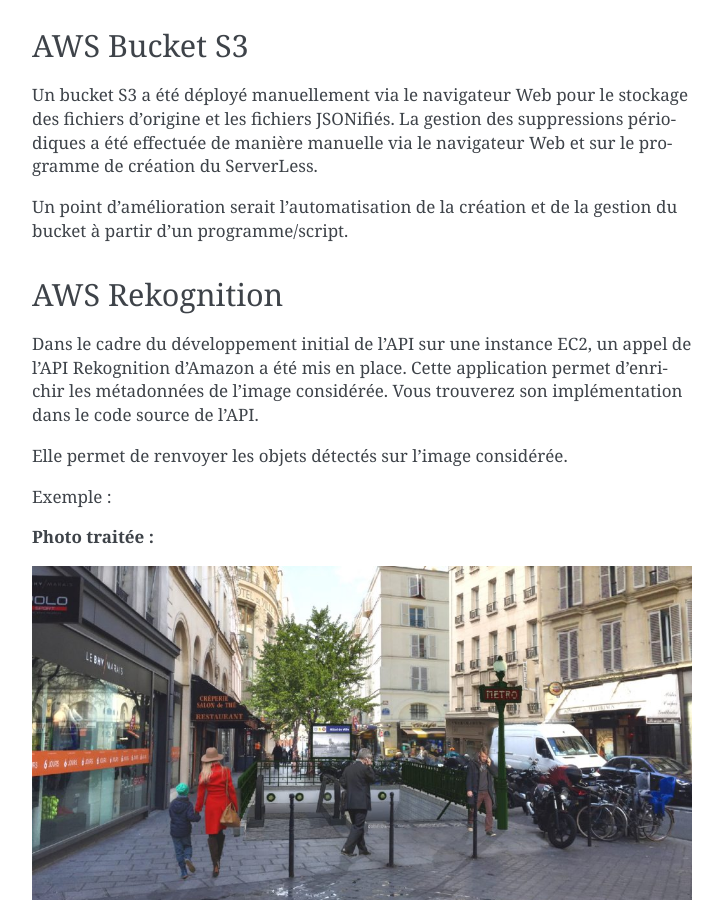
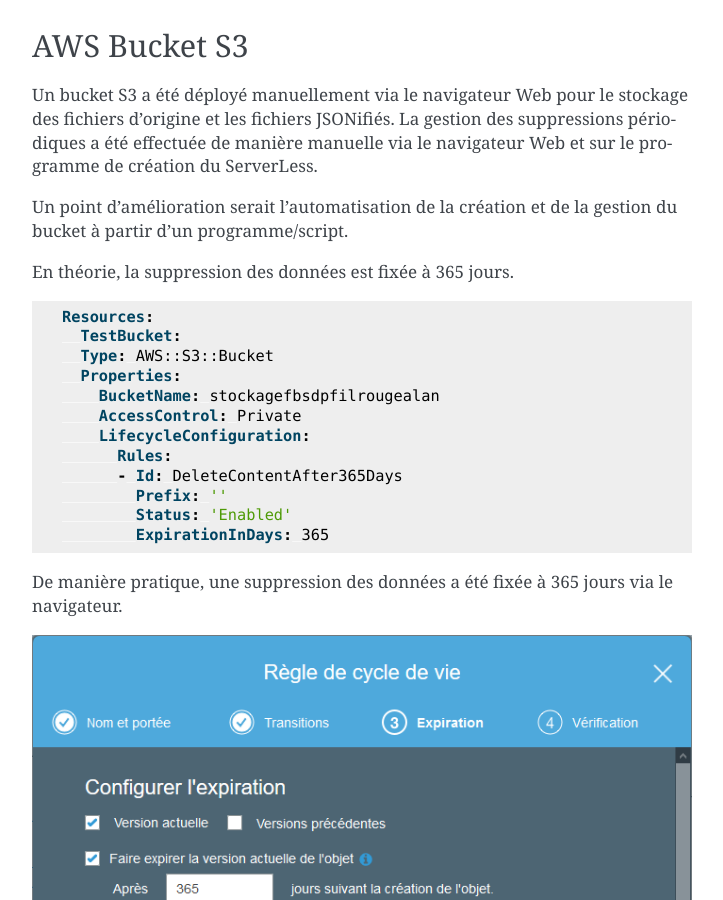
Before and after one commit to AlanJBX/FilRouge, a Sphinx documentation site: the page built from Sphinx/IAAS.rst, in a window 1280 px wide and 900 px high, scrolled down 1088 px. Shown: the whole window, without its empty margins (388-1111 px from the left). Built offline with Sphinx 7.4.7, drawn with Linux system fonts in a browser that asks for light colours.

```diff
--- a/Sphinx/IAAS.rst
+++ b/Sphinx/IAAS.rst
@@ -62,6 +62,28 @@ AWS Bucket S3
 Un bucket S3 a été déployé manuellement via le navigateur Web pour le stockage des fichiers d'origine et les fichiers JSONifiés. La gestion des suppressions périodiques a été effectuée de manière manuelle via le navigateur Web et sur le programme de création du ServerLess.
 
 Un point d'amélioration serait l'automatisation de la création et de la gestion du bucket à partir d'un programme/script.
+
+En théorie, la suppression des données est fixée à 365 jours.
+
+.. code-block:: YAML
+
+    Resources:
+      TestBucket:
+      Type: AWS::S3::Bucket
+      Properties:
+        BucketName: stockagefbsdpfilrougealan
+        AccessControl: Private
+        LifecycleConfiguration:
+          Rules:
+          - Id: DeleteContentAfter365Days
+            Prefix: ''
+            Status: 'Enabled'
+            ExpirationInDays: 365
+
+De manière pratique, une suppression des données a été fixée à 365 jours via le navigateur.
+
+.. image:: IMG/S3.png
+   :align: center
 
 .. _IAASREKO:
 AWS Rekognition
--- a/Sphinx/IPV4.rst
+++ b/Sphinx/IPV4.rst
@@ -126,6 +128,9 @@ Malgré la présence d'un packet filter disponible via la gestion AWS de l'insta
 
 Néanmoins, par précaution et afin de pouvoir accéder à l'instance depuis différents ordinateurs, il n'a pas été activé de manière permanente. Seul le PF d'AWS est activé.
 
+.. image:: IMG/VPC.png
+   :align: center
+
 Un point d'amélioration du service serait la mise en place complète et totale d'un PF au sein de l'instance.
 
 .. _IPV4HTTPS:
```
Also changed, not shown: other parts of Sphinx/IPV4.rst (+2 -0 lines), ReadMe.md (+6 -0 lines), Sphinx/ReadMe.rst (+11 -0 lines), Sphinx/IMG/S3.png (added), 2 other files.
